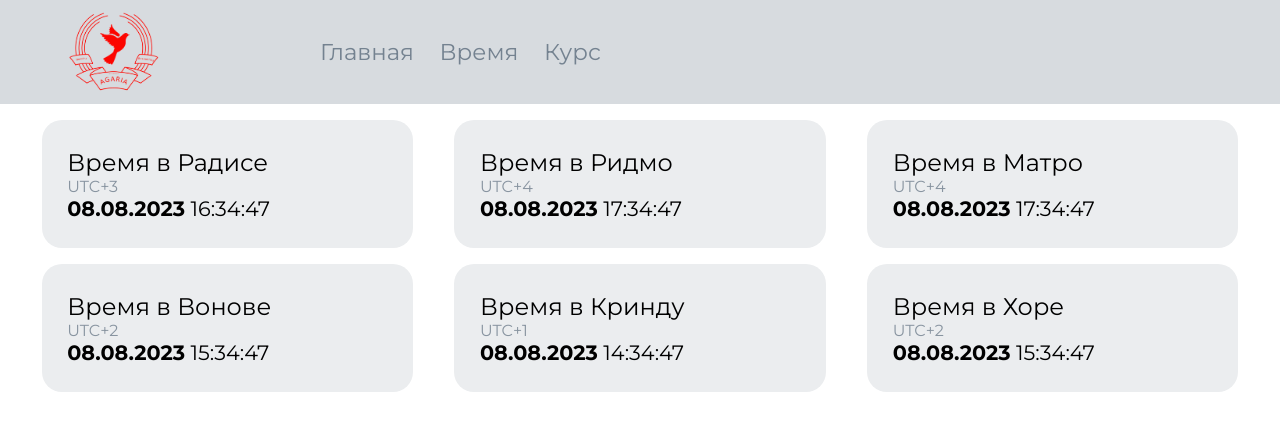
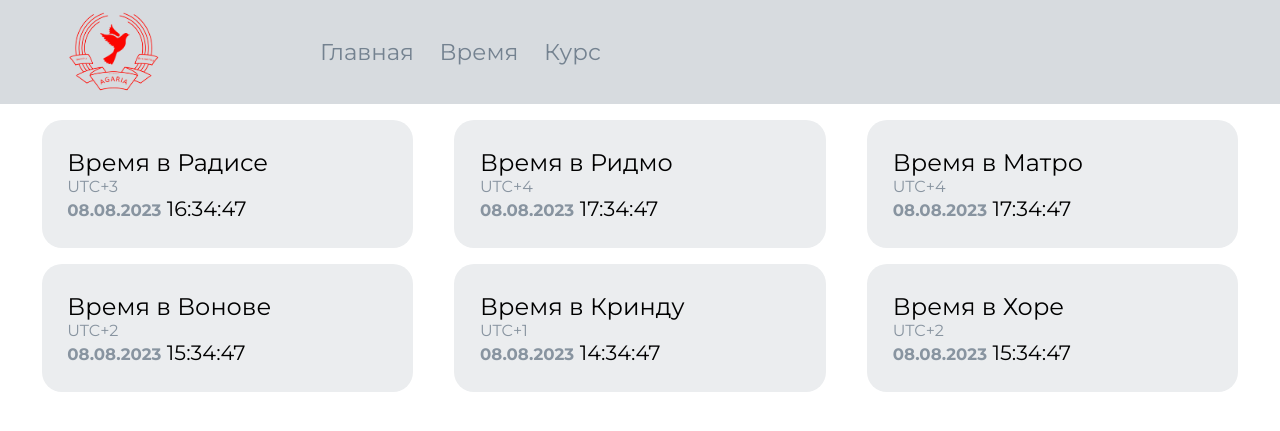
Before and after one commit to agaria-rep/agaria, a Flask app: page /time/ in a window 1280 px wide. Shown: the top 431 px of the page. Run offline with Flask 3, Linux system fonts and the light colour scheme.

Commit message:
Update time.css

```diff
--- a/static/css/time.css
+++ b/static/css/time.css
@@ -41,4 +41,6 @@
 
 .time-date-span {
     font-weight: bold;
+    color: var(--cl-g);
+    font-size: 0.8em;
 }
```
